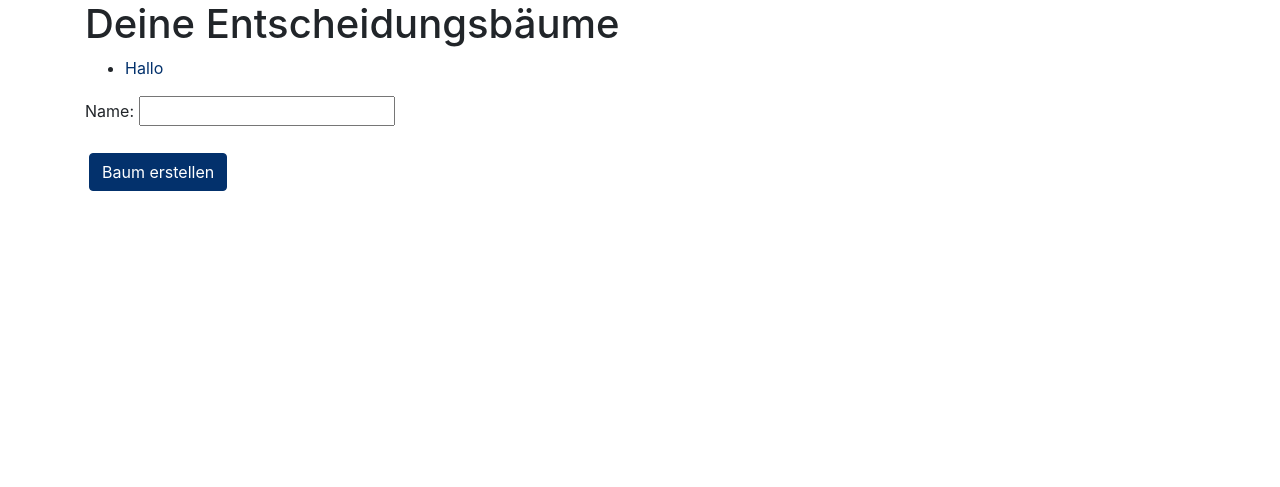
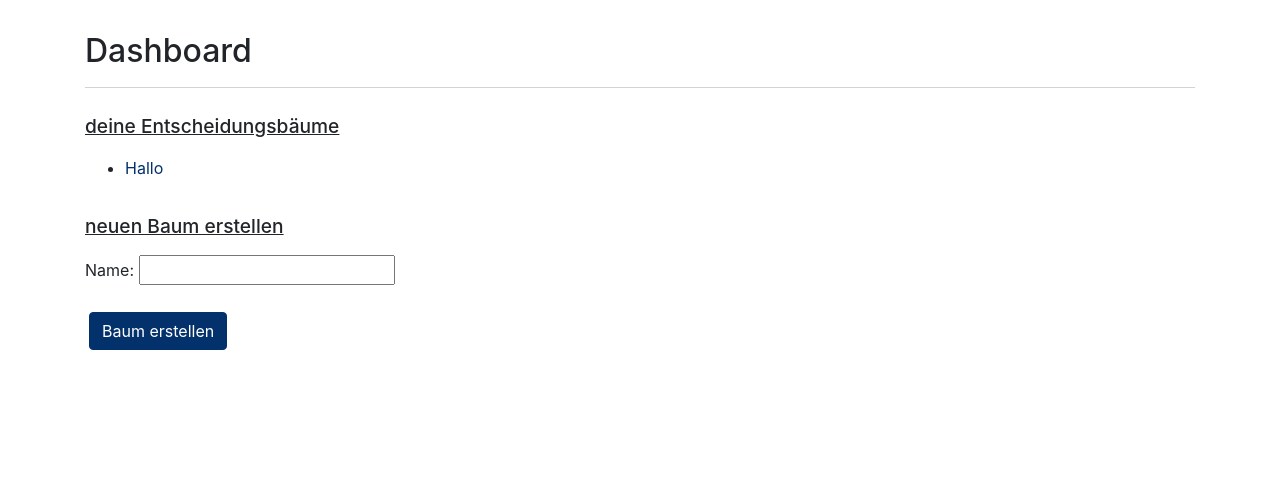
Before and after one commit to open-decision/open-decision-prototype, a Django app: page /dashboard/ in a window 1280 px wide. Shown: the part 172-659 px from the top of the page. Run offline with Django 3.2, Linux system fonts and the light colour scheme; a user stored in the database is signed in; data comes from the database, SQL or seed files in the repository; some libraries are stand-ins or nearby versions.

Commit message:
Add files via upload

```diff
--- a/dashboard/templates/dashboard/dashboard.html
+++ b/dashboard/templates/dashboard/dashboard.html
@@ -1,10 +1,11 @@
 {% extends "base.html" %}
 
 {% block content %}
-  <h1>Deine Entscheidungsbäume</h1>
+  <h2 class="pageheader">Dashboard</h2>
+  <h3 style="padding-top:1em; padding-bottom: 0.5em; font-size:1.2em; text-decoration:underline;">deine Entscheidungsbäume</h3>
 
 <div id="trees">
-  {% if decisiontree_list %}
+    {% if decisiontree_list %}
   <ul>
     {% for decisiontree in decisiontree_list %}
       <li>
@@ -17,7 +18,9 @@
   {% endif %}
 </div>
 
+<h3 style="padding-top:1em; padding-bottom: 0.5em; font-size:1.2em; text-decoration:underline;">neuen Baum erstellen</h3>
 {{ form.as_p }}
+
 
 <button type="submit" name="addTree" value='addTree' id ="addTree" class="btn btn-primary btn_alignment">Baum erstellen</button>
 
--- a/dashboard/templates/dashboard/tree_view.html
+++ b/dashboard/templates/dashboard/tree_view.html
@@ -1,7 +1,7 @@
 {% extends "base.html" %}
 
 {% block content %}
-  <h1>Deine Knoten im Baum: {{ selected_tree.name}}</h1>
+  <h2 class="pageheader">Knotenansicht: {{ selected_tree.name}}</h2>
 
 <div id="nodes">
   {% if node_list %}
```
